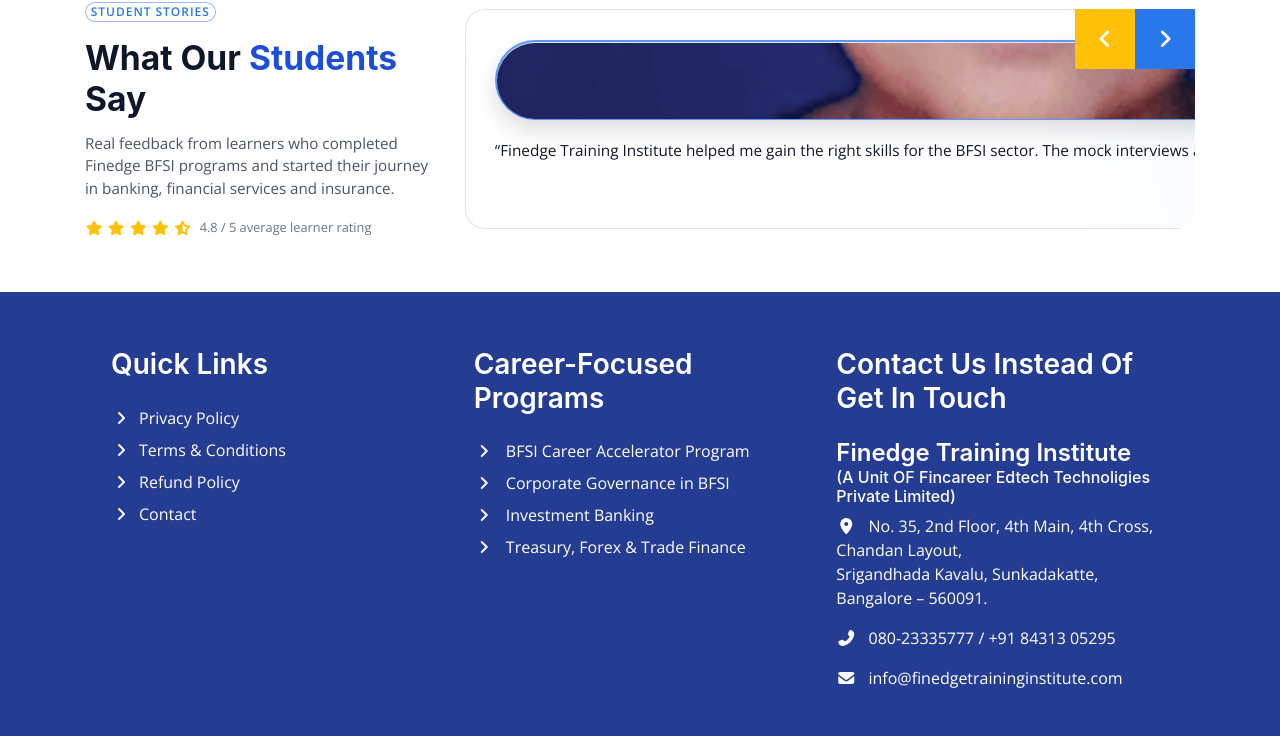
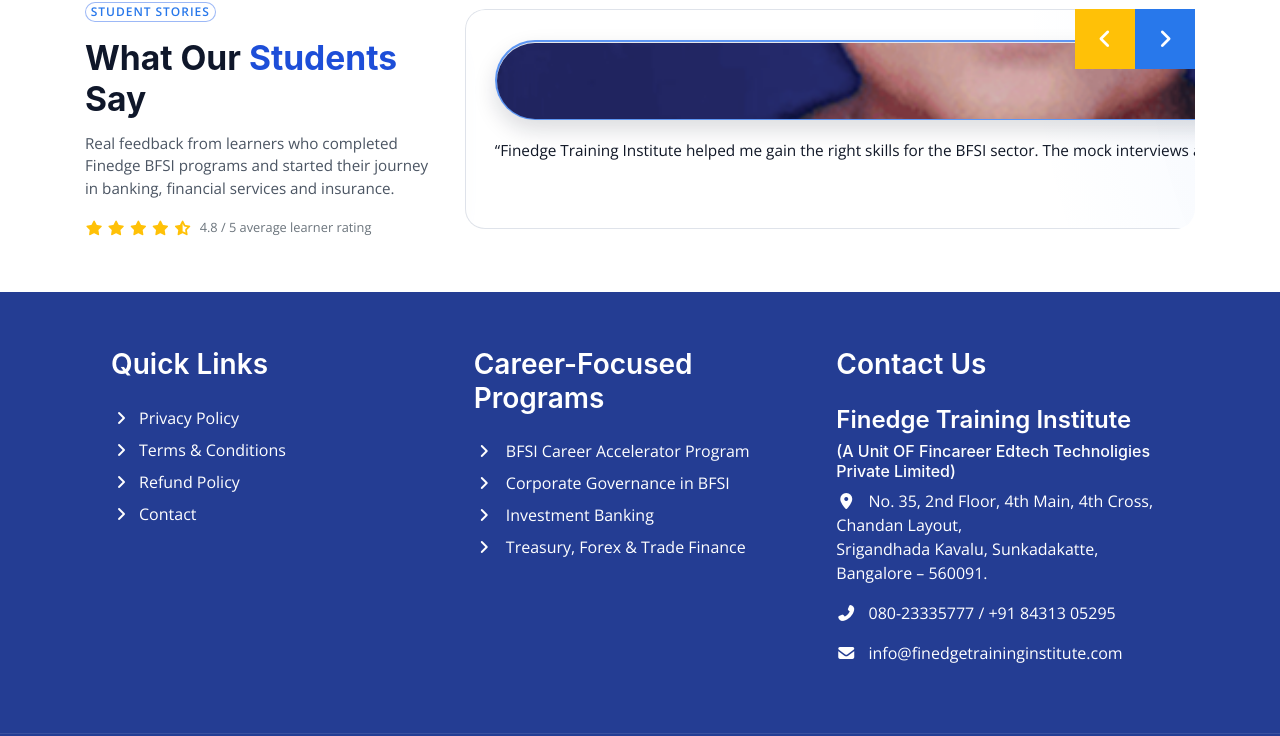
Before and after one commit to sharanuindia-hue/finedgetraininginstitute, a website with bundled scripts: page index.html in a window 1280 px wide. Shown: the part 3988-4724 px from the top of the page. Built offline with nearby package versions, Linux system fonts and the light colour scheme.

```diff
--- a/index.html
+++ b/index.html
@@ -1261,9 +1261,9 @@
 
         <!-- Contact -->
         <div class="col-md-4 mb-5">
-          <h3 class="text-white mb-4">Contact Us Instead Of Get In Touch</h3>
+          <h3 class="text-white mb-4">Contact Us</h3>
           <h4 class="text-white mb-0">Finedge Training Institute</h4>
-          <h6 class="text-white">(A Unit OF Fincareer Edtech Technoligies Private Limited)</h6>
+          <h6 class="text-white mt-2">(A Unit OF Fincareer Edtech Technoligies Private Limited)</h6>
           <p><i class="fa fa-map-marker-alt mr-2"></i>
             No. 35, 2nd Floor, 4th Main, 4th Cross, Chandan Layout,<br>
             Srigandhada Kavalu, Sunkadakatte, Bangalore – 560091.
```
